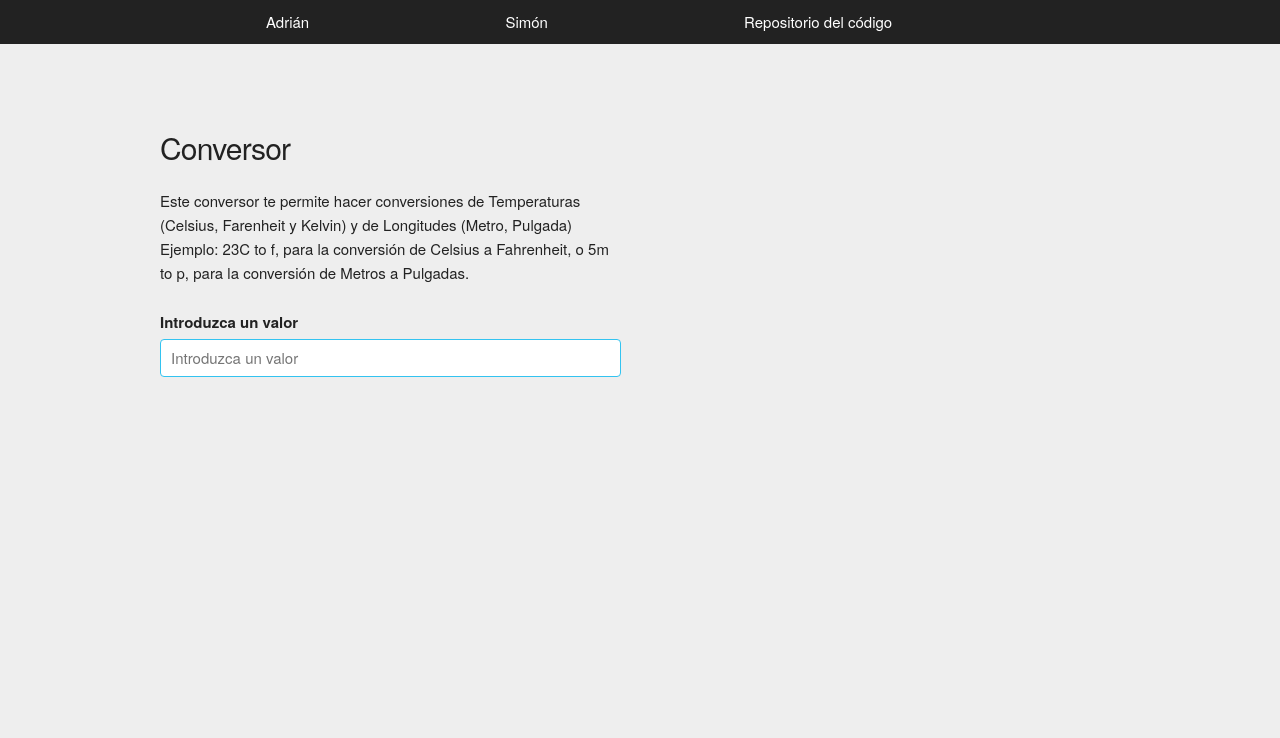
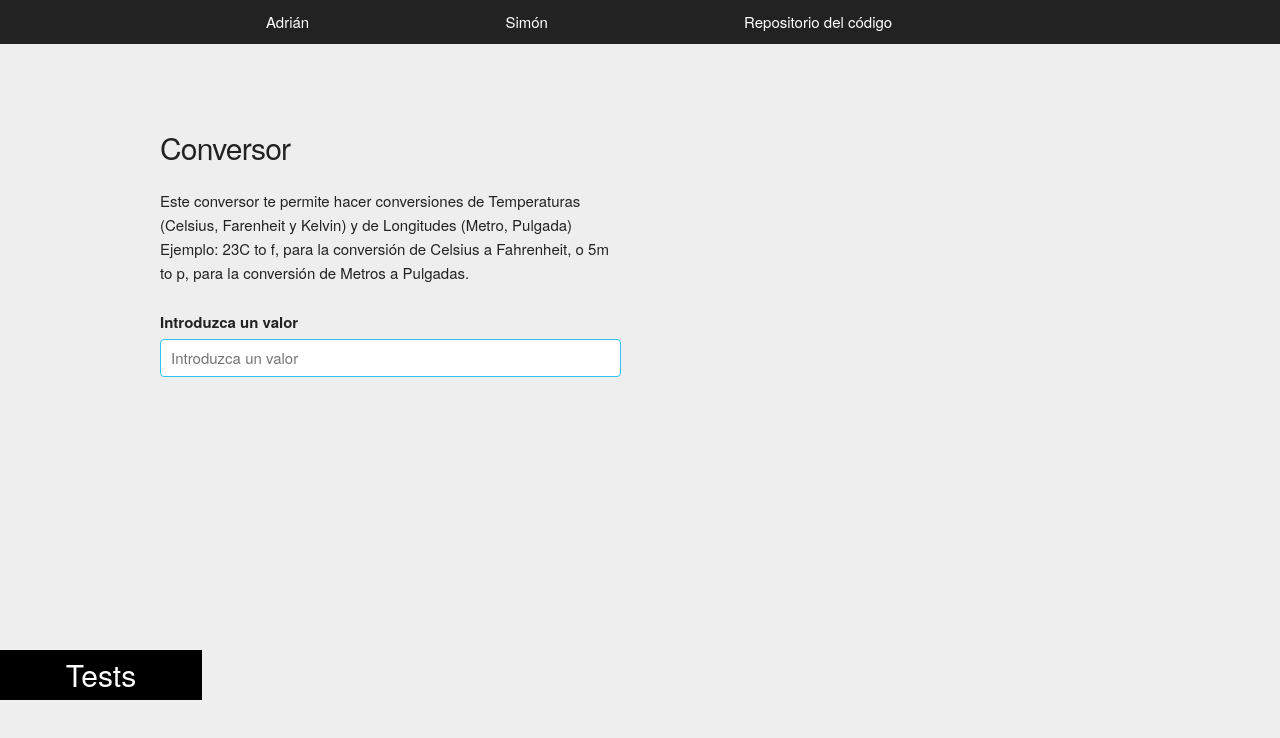
Before and after one commit to ULL-ESIT-GRADOII-PL/mocha-y-chai-simon-adrian, a website: page index.html in a window 1280 px wide. Drawn offline with Linux system fonts and the light colour scheme; a script that the page names is missing.

Commit message:
añadiendo boton tests desde el index

```diff
--- a/assets/css/custom.css
+++ b/assets/css/custom.css
@@ -37,3 +37,19 @@ span {
 a{
     margin: 10%;
 }
+#test{
+    background-color: black;
+    color:white;
+    font-size: 200%;
+    position:fixed;
+    margin: center;
+    text-align: center;
+    border: 1px solid black;
+    height: auto;
+    width: 200px;
+    bottom: 100px;
+}
+#test > a{
+    color: white;
+    text-decoration: none;
+}
--- a/index.html
+++ b/index.html
@@ -42,6 +42,9 @@
             </div>
         </div>
     </div>
+    <div id="test">
+        <a href="assets/tests/test.html"> Tests</a>
+    </div>
 </body>
 
 </html>
```
